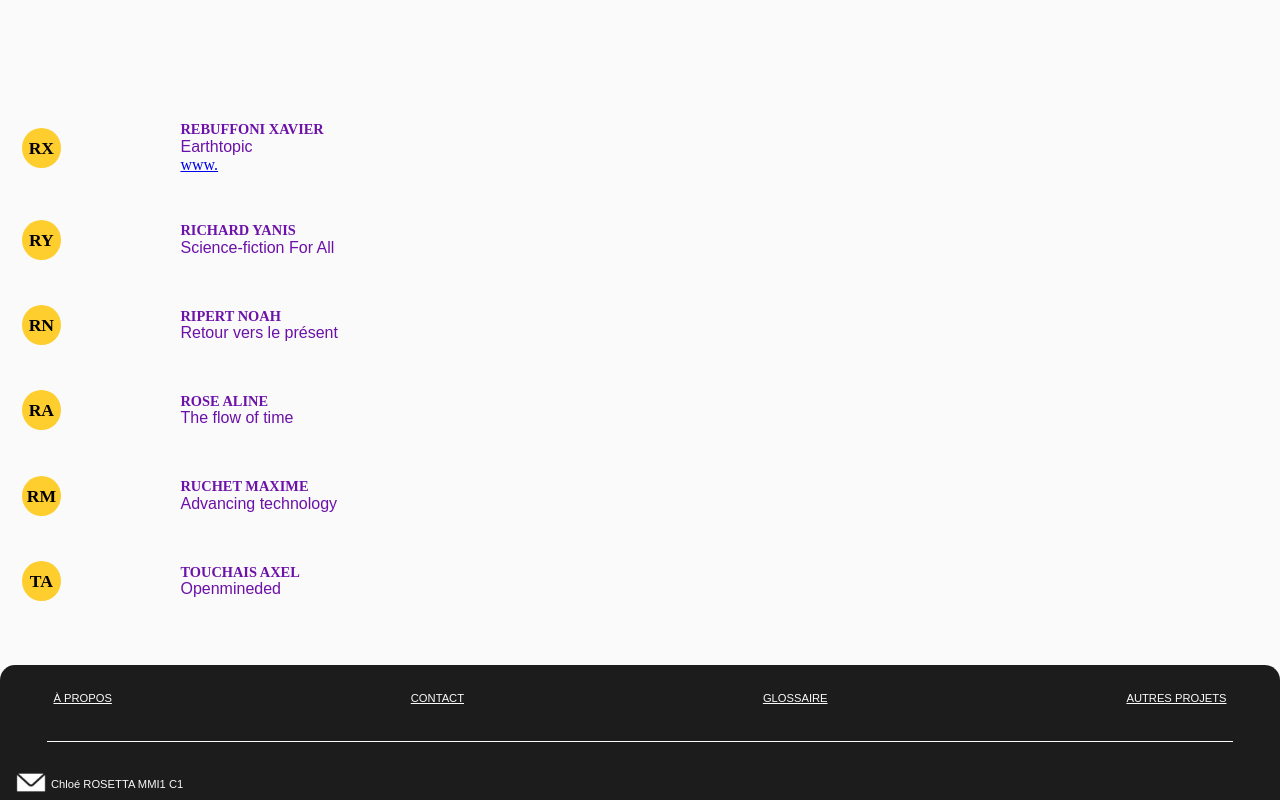
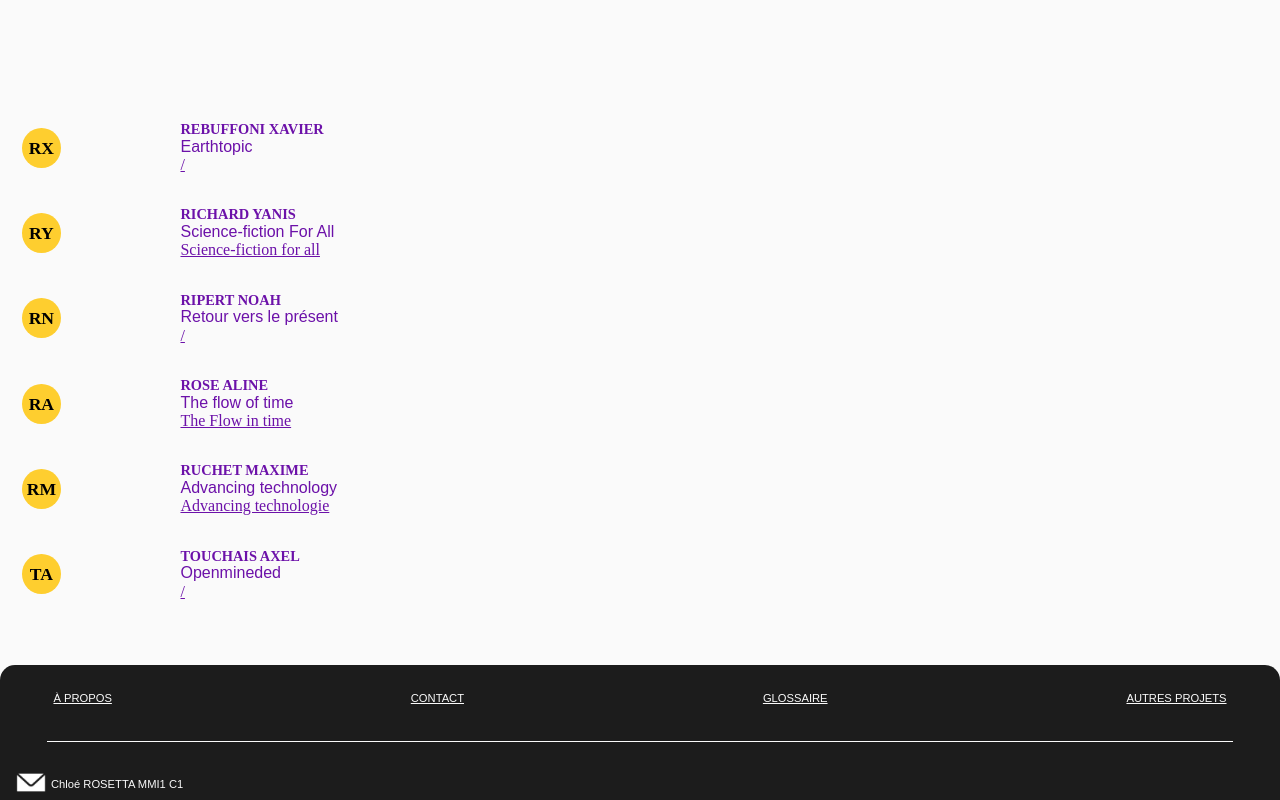
Before and after one commit to MMI-SAE-105/2022-sae105-projet-chrosetta, a plain HTML site: page fr/AutresProjets.html in a window 1280 px wide. Shown: the part 524-1324 px from the top of the page. Drawn offline with Linux system fonts and the light colour scheme; a web font is replaced by a local one.

Commit message:
ajout site AP

```diff
--- a/fr/AutresProjets.html
+++ b/fr/AutresProjets.html
@@ -69,7 +69,7 @@
                 <section class="contact__nom">
                     <h4>REBUFFONI Xavier</h4>
                     <p>Earthtopic</p>
-                    <a href="/">www.</a>
+                    <a href="/" target="_blank">/</a>
                 </section>
             </div>
 
@@ -80,6 +80,7 @@
                 <section class="contact__nom">
                     <h4>Richard Yanis</h4>
                     <p>Science-fiction For All</p>
+                    <a href="https://sciencefictionforall.yanis-richard.fr/" target="_blank">Science-fiction for all</a>
                 </section>
             </div>
 
@@ -90,6 +91,7 @@
                 <section class="contact__nom">
                     <h4>Ripert Noah</h4>
                     <p>Retour vers le présent</p>
+                    <a href="/" target="_blank">/</a>
                 </section>
             </div>
 
@@ -100,6 +102,7 @@
                 <section class="contact__nom">
                     <h4>Rose Aline</h4>
                     <p>The flow of time</p>
+                    <a href="https://theflowoftime.alinerose.fr/fr/" target="_blank">The Flow in time</a>
                 </section>
             </div>
 
@@ -110,6 +113,7 @@
                 <section class="contact__nom">
                     <h4>Ruchet Maxime</h4>
                     <p>Advancing technology</p>
+                    <a href="https://advancing-technologie.maximeruchet.fr/" target="_blank">Advancing technologie</a>
                 </section>
             </div>
 
@@ -120,6 +124,7 @@
                 <section class="contact__nom">
                     <h4>Touchais Axel</h4>
                     <p>Openmineded</p>
+                    <a href="/" target="_blank">/</a>
                 </section>
             </div>
         </div>
@@ -147,7 +152,7 @@
             </div>
 
             <div class="footer__part3">
-                <p>Projet réalisé dans le cadre d'un exercice pédagogique au département <a class="footer__link2" href="https://www.google.com/url?sa=i&rct=j&q=&esrc=s&source=web&cd=&cad=rja&uact=8&ved=0CAMQw7AJahcKEwjYrI7MvrD7AhUAAAAAHQAAAAAQAw&url=http%3A%2F%2Fmmimontbeliard.com%2F&psig=AOvVaw3MQthNk2oPGLkEewuLg927&ust=1668612095689961">MMI de Montbéliard</a></p>
+                <p>Projet réalisé dans le cadre d'un exercice pédagogique au département <a class="footer__link2" href="https://www.google.com/url?sa=i&rct=j&q=&esrc=s&source=web&cd=&cad=rja&uact=8&ved=0CAMQw7AJahcKEwjYrI7MvrD7AhUAAAAAHQAAAAAQAw&url=http%3A%2F%2Fmmimontbeliard.com%2F&psig=AOvVaw3MQthNk2oPGLkEewuLg927&ust=1668612095689961" target="_blank">MMI de Montbéliard</a></p>
                 <img class="footer__logommi" src="/public/icones/logoMMInoir.webp" alt="logo du département MMI">
             </div>
         </footer>
--- a/src/css/pages/autres.css
+++ b/src/css/pages/autres.css
@@ -103,6 +103,18 @@
     width: 100%;
 }
 
+.contact__nom a{
+    color: var(--main);
+}
+
+.contact__nom a:hover{
+    color: var(--darker);
+}
+
+.contact__nom a:active{
+    color: var(--yellow);
+}
+
 /*Contact*/
 form{
     display: flex;
```
